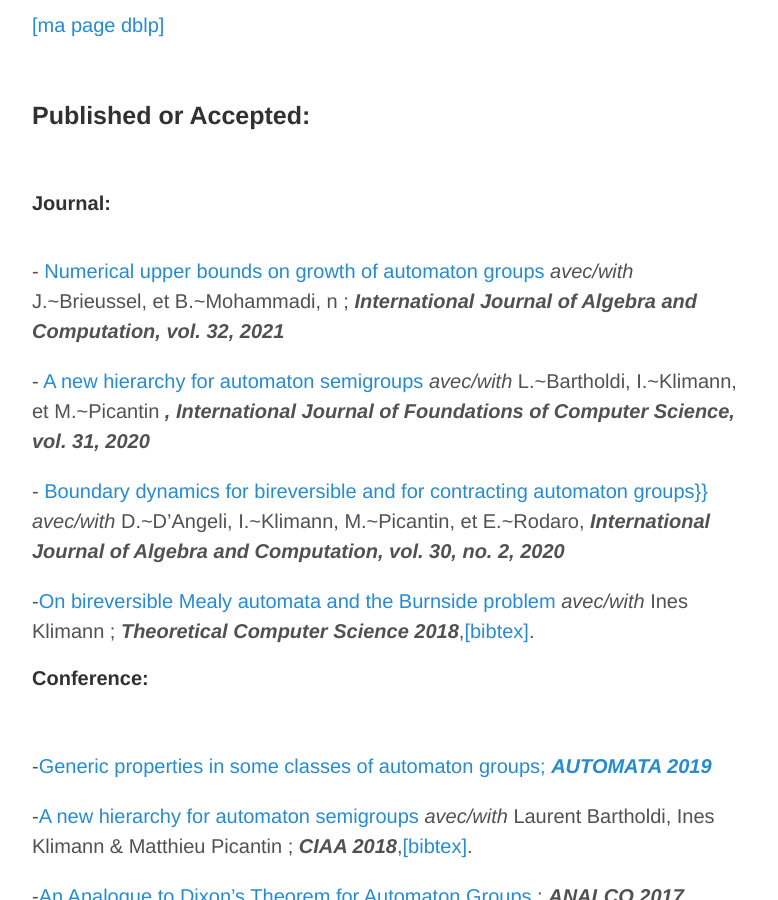
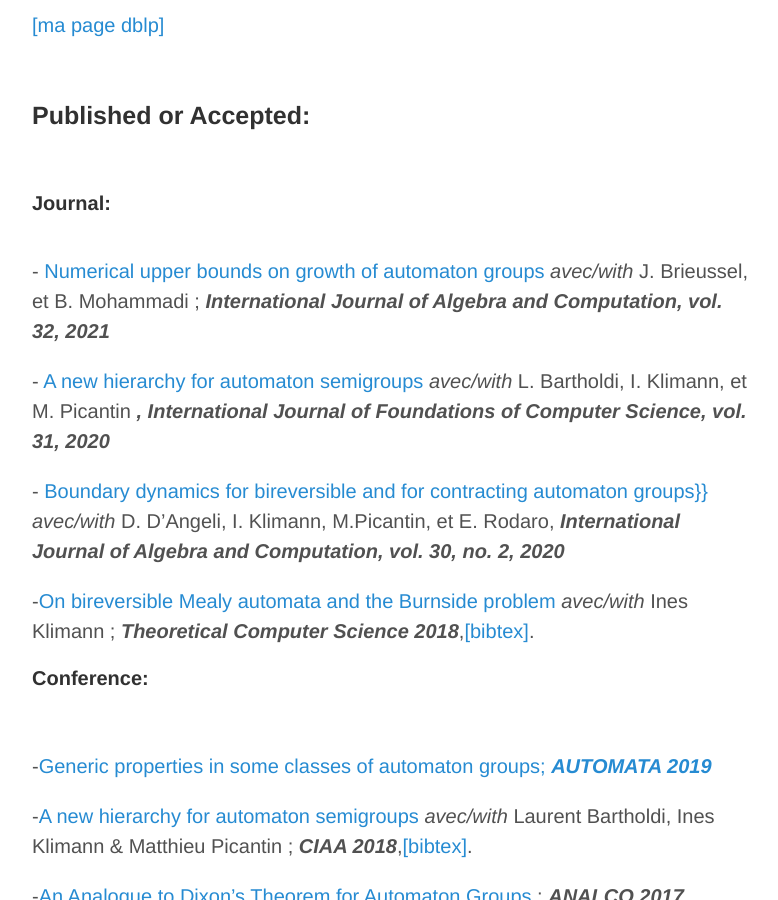
Before and after one commit to thibgodin/thibgodin.github.io, a Jekyll site: the page built from research.md, in a window 1280 px wide and 900 px high, scrolled down 359 px. Shown: the whole window, without its empty margins (248-1026 px from the left). Built offline with Jekyll 4.4.1, drawn with Linux system fonts in a browser that asks for light colours.

```diff
--- a/research.md
+++ b/research.md
@@ -19,11 +19,11 @@ et de manière plus générale, informatique théorique et mathématiques discr
 <br>
 <h4> Journal: </h4>
 <br>
--<a href="hhttps://doi.org/10.1142/S0218196722500072" target="_blank"> Numerical upper bounds on growth of automaton groups</a> <i> avec/with </i> J.~Brieussel, et B.~Mohammadi, n ; <b><i> International Journal of Algebra and Computation, vol. 32,  2021</i></b>
+-<a href="hhttps://doi.org/10.1142/S0218196722500072" target="_blank"> Numerical upper bounds on growth of automaton groups</a> <i> avec/with </i> J. Brieussel, et B. Mohammadi ; <b><i> International Journal of Algebra and Computation, vol. 32,  2021</i></b>
 
--<a href="https://doi.org/10.1142/S0129054120420046" target="_blank"> A new hierarchy for automaton semigroups</a> <i> avec/with </i>   L.~Bartholdi, I.~Klimann, et M.~Picantin<b><i> , <b><i> International Journal of Foundations of Computer Science, vol. 31,  2020</i></b>
+-<a href="https://doi.org/10.1142/S0129054120420046" target="_blank"> A new hierarchy for automaton semigroups</a> <i> avec/with </i>   L. Bartholdi, I. Klimann, et M. Picantin<b><i> , <b><i> International Journal of Foundations of Computer Science, vol. 31,  2020</i></b>
 
--<a href="\href{https://doi.org/10.1142/s021819672050006x" target="_blank"> Boundary dynamics for bireversible and for contracting automaton groups}}</a> <i> avec/with </i> D.~D'Angeli, I.~Klimann, M.~Picantin, et E.~Rodaro, <b><i> International Journal of Algebra and Computation, vol. 30, no. 2, 2020 </i></b>
+-<a href="\href{https://doi.org/10.1142/s021819672050006x" target="_blank"> Boundary dynamics for bireversible and for contracting automaton groups}}</a> <i> avec/with </i> D. D'Angeli, I. Klimann, M.Picantin, et E. Rodaro, <b><i> International Journal of Algebra and Computation, vol. 30, no. 2, 2020 </i></b>
 
 -<a href="http://www.sciencedirect.com/science/article/pii/S0304397517307107?via%3Dihub" target="_blank">On bireversible Mealy automata and the Burnside problem</a> <i>avec/with </i> Ines Klimann ; <b><i>Theoretical Computer Science 2018</i></b>,<a href="https://dblp.org/rec/journals/tcs/GodinK18">[bibtex]</a>.
 <br>
```
